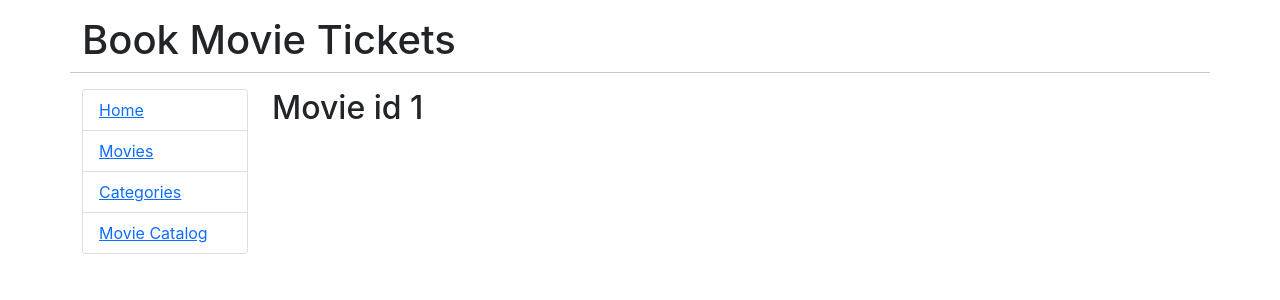
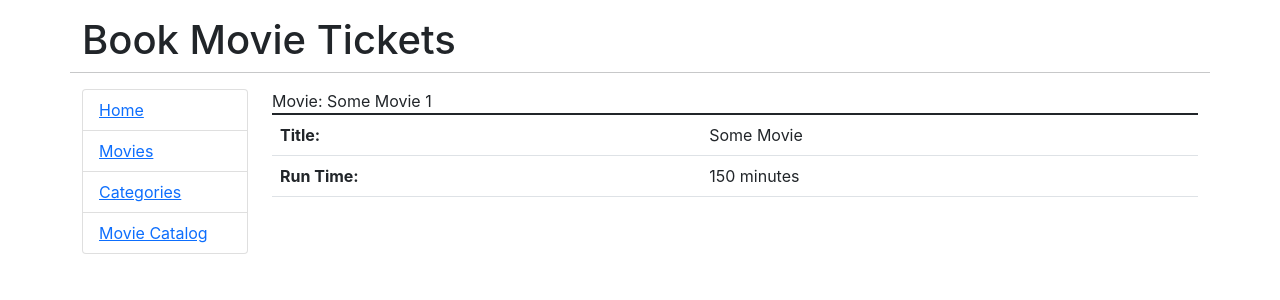
Before and after one commit to abhishekraj11303372/movie-tickets, a React (Create React App) app: page /movies/1 in a window 1280 px wide. Shown: the top 300 px of the page. Built offline with nearby package versions, Linux system fonts and the light colour scheme.

Commit message:
React hook with useParams solved

```diff
--- a/src/App.js
+++ b/src/App.js
@@ -1,9 +1,10 @@
 import React from 'react';
-import { BrowserRouter,Routes, Route, Link, useParams} from "react-router-dom";
+import { BrowserRouter,Routes, Route, Link} from "react-router-dom";
 import Home from './components/Home';
 import Admin from './components/Admin';
 import Movies from './components/Movies';
 import Categories from './components/Categories';
+import OneMovie from './components/OneMovie';
 
 export default function App() {
   return (
@@ -39,7 +40,7 @@ export default function App() {
           <Routes>
           <Route path="/" element={<Home />} ></Route>
             <Route path="/movies" element={<><Movies /></>} ></Route>
-            <Route path="/movies/:id" element={<><Movie /></>} ></Route>
+            <Route path="/movies/:id" element={<OneMovie />} ></Route>
             <Route exact path="/by-category/*" element={<CategoryPage />} >
               <Route path="action" element={<p>Action page</p>}/>
               <Route path="comedy" element={<p>Comedy Page</p>}/>
@@ -60,10 +61,10 @@ export default function App() {
   );
 }
 
-function Movie() {
-  let { id } = useParams();
-  return <h2>Movie id {id}</h2>
-}
+// function Movie() {
+//   let { id } = useParams();
+//   return <h2>Movie id {id}</h2>
+// }
 
 function CategoryPage() {
 
--- /dev/null
+++ b/src/components/OneMovie.js
@@ -0,0 +1,47 @@
+import React, {Component} from 'react';
+import { useParams } from 'react-router-dom';
+
+export function withRouter(Children){
+    return(props)=>{
+
+       const match  = {params: useParams()};
+       return <Children {...props}  match = {match}/>
+   }
+ }
+
+class OneMovie extends Component {
+
+    state = { movie : {} };
+
+
+    componentDidMount() {
+        this.setState({movie: {
+            id: this.props.match.params.id,
+            title: "Some Movie",
+            runtime: 150,
+        }})
+    }
+
+  render() {
+    return (
+        <>
+            <div>Movie: {this.state.movie.title} {this.state.movie.id}</div>
+            <table className='table table-compact table-stripped'>
+                <thead></thead>
+                <tbody>
+                <tr>
+                    <td><strong>Title:</strong></td>
+                    <td>{this.state.movie.title}</td>
+                </tr>
+                <tr>
+                    <td><strong>Run Time:</strong></td>
+                    <td>{this.state.movie.runtime} minutes</td>
+                </tr>
+                </tbody>
+            </table>
+        </>
+      )
+  }
+}
+
+export default withRouter(OneMovie);
```
